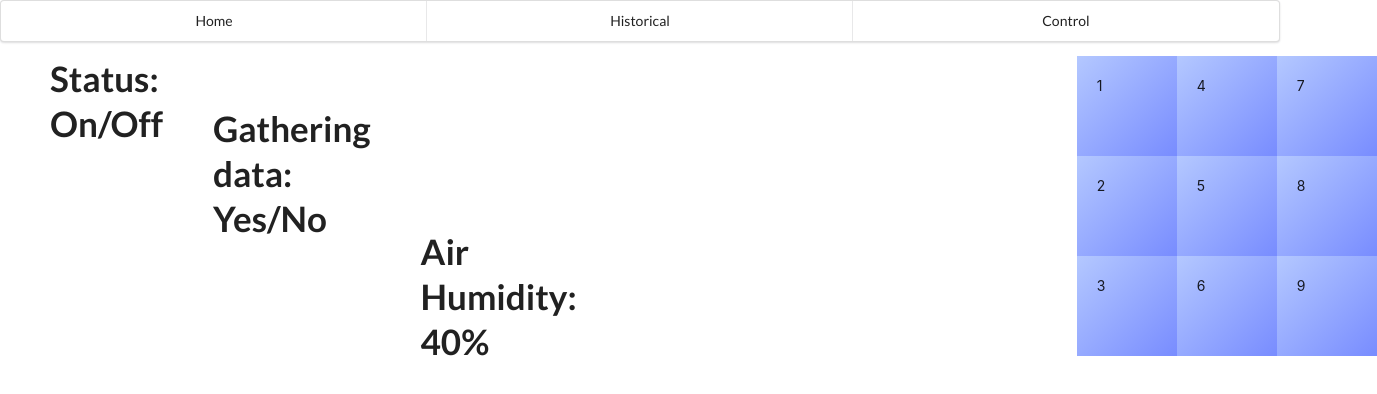
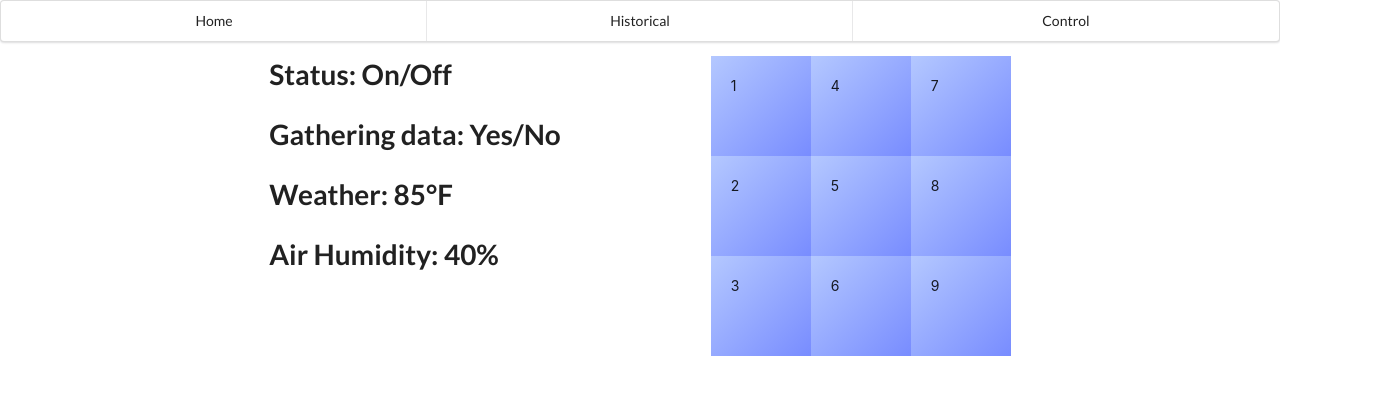
Before and after one commit to Martje55555/Senior-Design, a React (Create React App) app in the folder client/: page / in a window 1280 px wide. Shown: the top 394 px of the page, 1377 px wide, since content can reach past the window. Built offline with nearby package versions, Linux system fonts and the light colour scheme.

Commit message:
progress in home and control screen

```diff
--- a/client/src/components/control.js
+++ b/client/src/components/control.js
@@ -1,9 +1,25 @@
 import React from "react";
+
+
+import '../styles/control.css'
 
 const Control = () => {
 
     return(
-        <h1>This is the Control Page</h1>
+        <div className="outerContainer">
+            <div className="container">
+                <h1 className="airHumidity">Last Irrigation: Last Irrigation: 3-26-2022 9:30 AM</h1>
+                <h1 className="airHumidity">First Irrigation: 3-27-2022 3:30 PM</h1>
+            </div>
+            <div className="containerPadding"></div>
+            <div className="container1">
+                <button>ON</button>
+
+            <div className="container1">
+                <button>OFF</button>
+            </div>
+            </div>
+        </div>
     )
 }
 
--- a/client/src/components/home.js
+++ b/client/src/components/home.js
@@ -6,10 +6,14 @@ const Home = () => {
 
     return (
         <div className="outerContainer">
-            <h1 className="sample">Status: On/Off</h1>
-            <h2 className="sample">Gathering data: Yes/No</h2>
-            <h3 className="airHumidity">Air Humidity: 40%</h3>
-            <div className="container">
+            <div className="container1">
+                <h1 className="sample">Status: On/Off</h1>
+                <h1 className="sample">Gathering data: Yes/No</h1>
+                <h1 className="sample">Weather: 85°F</h1>
+                <h1 className="airHumidity">Air Humidity: 40%</h1>
+            </div>
+            <div className="container3"></div>
+            <div className="container2">
                 <div className="innerContainer">
                     <div className="box"> 1</div>
                     <div className="box"> 2</div>
--- /dev/null
+++ b/client/src/styles/control.css
@@ -0,0 +1,17 @@
+.outerContainer{
+    display: inline-block;
+    display: flex;
+}
+
+ .container{
+     justify-content: center;
+ }
+
+ .container1{
+     justify-content: center;
+     vertical-align: baseline;
+ }
+
+ .containerPadding{
+    padding: 75px;
+}
--- a/client/src/styles/home.css
+++ b/client/src/styles/home.css
@@ -1,24 +1,13 @@
-.sample{
-    margin-left: 50px;
-    margin-top: 50px;
-    font-size: 35px;
+.sample{}
 
-}
-
-.airHumidity{
-    margin-left: 50px;
-    font-size: 35px;
-    padding-top: 150px;
-}
-
-.container{
-    margin-left: 500px;
+.container2{
     display: flex;
 
 }
 
 .outerContainer{
     display: flex;
+    justify-content: center;
 }
 
 .innerContainer{
@@ -27,6 +16,10 @@
 
 }
 
+.container3{
+    padding: 75px;
+}
+
 .box{
     width: 100px;
     height: 100px;
```
